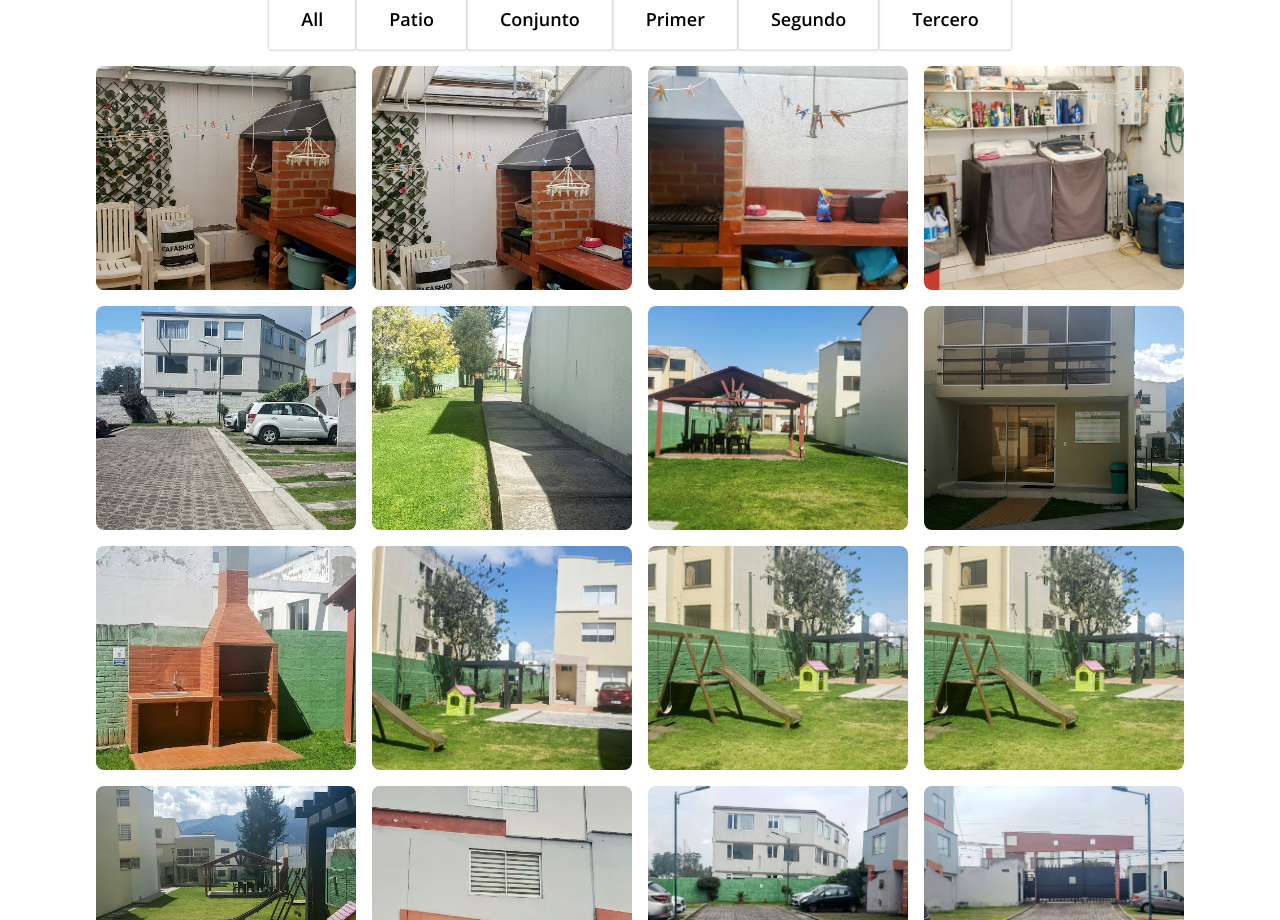
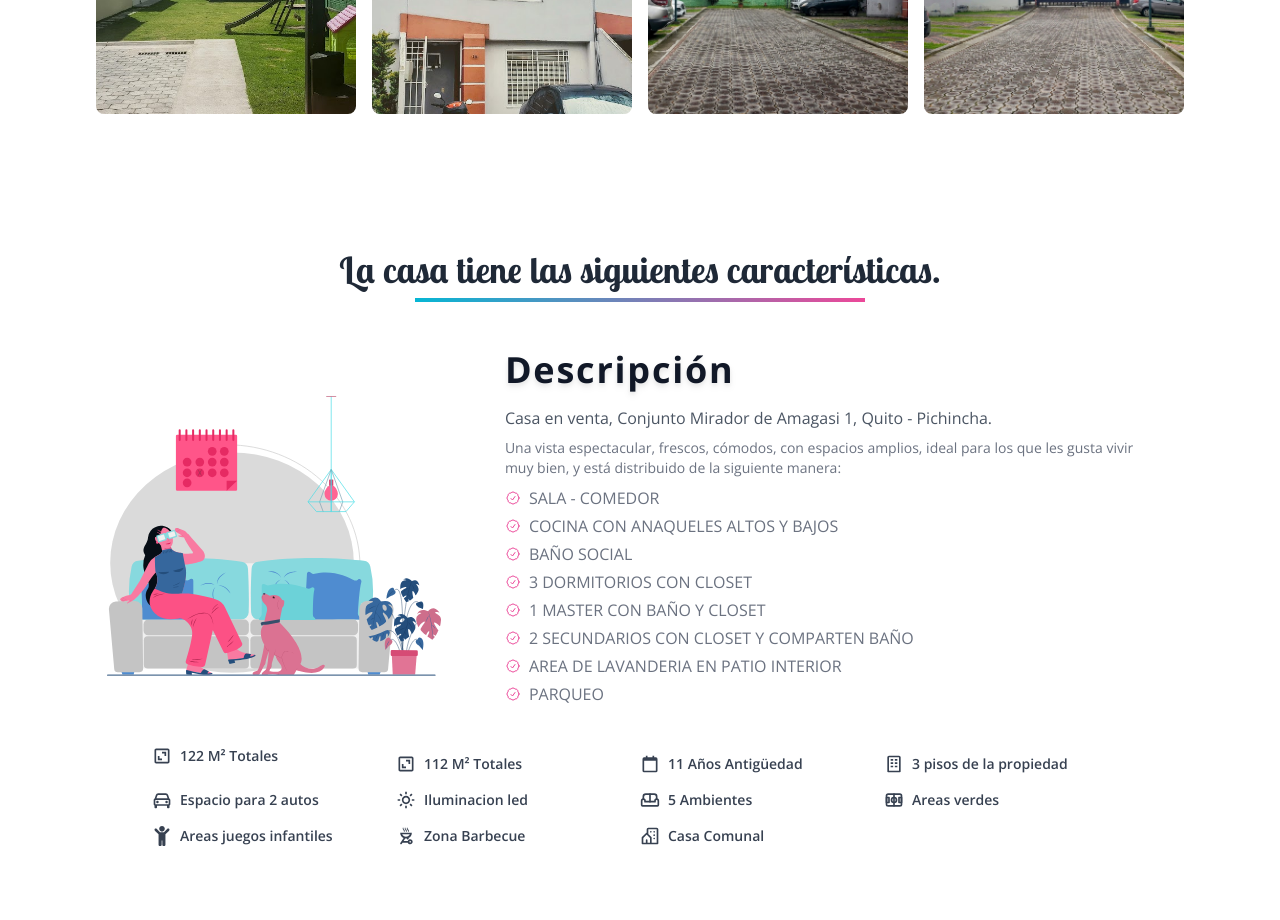
Before and after one commit to Santyluito/WebSiteHome, a React (Vite) app: page / in a window 1280 px wide. Shown: the part 1880-2800 px from the top of the page. Built offline with nearby package versions, Linux system fonts and the light colour scheme.

Commit message:
modificaciones de el nav

```diff
--- a/src/App.jsx
+++ b/src/App.jsx
@@ -4,14 +4,15 @@ import { Navbar2 } from "./components/Navbar2";
 
 function App() {
   return (
-    <div className="App font-OpenSans">
+    <main className="App font-OpenSans">
       <Navbar2 />
       <Hero />
+      <Gallery3 />
       <Feactures2 />
-      <Gallery3 />
       <Contact />
       <Footer />
-    </div>
+
+    </main>
   );
 }
 
--- a/src/components/Contact.jsx
+++ b/src/components/Contact.jsx
@@ -13,7 +13,7 @@ export const Contact = () => {
   };
 
   return (
-    <section id="contact" className="bg-white mt-20">
+    <section id="contact" className="bg-white mt-20 w-full my-4 h-full">
       <div className="py-8 lg:py-16 px-4 mx-auto max-w-screen-md">
         <h2 className="mb-4 text-4xl tracking-tight font-extrabold text-center text-gray-900 ">
           Contáctanos.
--- a/src/components/Feactures2.jsx
+++ b/src/components/Feactures2.jsx
@@ -1,4 +1,8 @@
 import HeadersComponents from "../modules/HeadersComponents";
+import { BiArea, BiBuilding, BiCalendarAlt, BiCar, BiSun } from "react-icons/bi";
+import { TbBuildingCommunity, TbSoccerField, TbSofa } from "react-icons/tb";
+import { FaChild } from "react-icons/fa";
+import { MdOutlineOutdoorGrill } from "react-icons/md";
 
 const SvgIcon = () => {
   return (
@@ -21,7 +25,7 @@ const SvgIcon = () => {
 
 export const Feactures2 = () => {
   return (
-    <section id="feactures" className="md:w-10/12 mx-auto pt-20 h-screen">
+    <section id="feactures" className="md:w-10/12 mx-auto pt-20 h-fit">
       <HeadersComponents title="La casa tiene las siguientes características." />
 
       <div className="grid md:grid-cols-3 gap-8 place-items-center">
@@ -29,7 +33,9 @@ export const Feactures2 = () => {
           <img className="" src="family.svg" alt="" />
         </div>
         <div className="md:col-span-2 space-y-2 mx-2 mb-4 md:mx-8">
-          <h2 className="mb-4 text-3xl md:text-4xl font-extrabold  text-gray-900 tracking-wider drop-shadow-md">Descripción</h2>
+          <h2 className="mb-4 text-3xl md:text-4xl font-extrabold  text-gray-900 tracking-wider drop-shadow-md">
+            Descripción
+          </h2>
           <p className="text-base text-gray-600">
             Casa en venta, Conjunto Mirador de Amagasi 1, Quito - Pichincha.
           </p>
@@ -64,11 +70,48 @@ export const Feactures2 = () => {
               <li className="flex items-center">
                 <SvgIcon /> PARQUEO
               </li>
-              <li className="flex items-center">
-                <SvgIcon /> ILUMINACION LED
-              </li>
             </ol>
           </div>
+        </div>
+      </div>
+
+      <div className="max-w-5xl mx-auto my-4">
+        <div className="px-6">
+          <ul className="text-sm text-gray-700 font-semibold grid md:grid-cols-3 lg:grid-cols-4 grid-rows-3 grid-flow-row space-y-4">
+            <li className="flex items-center">
+              <BiArea className="text-gray-700 text-xl mr-2" /> 122 M² Totales
+            </li>
+            <li className="flex items-center">
+              <BiArea className="text-gray-700 text-xl mr-2" /> 112 M² Totales
+            </li>
+            <li className="flex items-center">
+              <BiCalendarAlt className="text-gray-700 text-xl mr-2" />11 Años Antigüedad
+            </li>
+            <li className="flex items-center">
+              <BiBuilding className="text-gray-700 text-xl mr-2" /> 3 pisos de la propiedad
+            </li>
+            <li className="flex items-center">
+              <BiCar className="text-gray-700 text-xl mr-2" /> Espacio para 2 autos
+            </li>
+            <li className="flex items-center">
+              <BiSun className="text-gray-700 text-xl mr-2" /> Iluminacion led
+            </li>
+            <li className="flex items-center">
+              <TbSofa className="text-gray-700 text-xl mr-2" /> 5 Ambientes
+            </li>
+            <li className="flex items-center">
+              <TbSoccerField className="text-gray-700 text-xl mr-2" /> Areas verdes
+            </li>
+            <li className="flex items-center">
+              <FaChild className="text-gray-700 text-xl mr-2" /> Areas juegos infantiles
+            </li>
+            <li className="flex items-center">
+              <MdOutlineOutdoorGrill className="text-gray-700 text-xl mr-2" /> Zona Barbecue
+            </li>
+            <li className="flex items-center">
+              <TbBuildingCommunity className="text-gray-700 text-xl mr-2" /> Casa Comunal
+            </li>
+          </ul>
         </div>
       </div>
     </section>
--- a/src/components/Gallery3.jsx
+++ b/src/components/Gallery3.jsx
@@ -25,7 +25,7 @@ export const Gallery3 = () => {
   }, []);
 
   return (
-    <section id="gallery" className=" h-full mx-auto px-5 py-2 mt-24  lg:px-24">
+    <section id="gallery" className=" h-full mx-auto px-5 py-2 lg:px-24">
       <HeadersComponents title="Galeria" />
       <div className="flex">
         <ul className="flex my-4 mx-auto">
--- a/src/components/Hero.jsx
+++ b/src/components/Hero.jsx
@@ -18,7 +18,7 @@ export const Hero = () => {
                 Hermosa Casa <span className="text-pink-700">en venta</span>
               </h2>
               <p className="drop-shadow-2xl py-2 text-xl">
-                En una zona segura y cerca del centro norte de Quito.
+                En una zona segura y a minutos del centro norte de Quito.
               </p>
               <a href="#contact">
                 <button className="bg-white text-black hover:bg-white/80 hover:text-gray-700 transition duration-200 mt-4">
--- a/src/components/Navbar2.jsx
+++ b/src/components/Navbar2.jsx
@@ -1,12 +1,11 @@
 import { useState } from "react";
-import { AiOutlineWhatsApp } from "react-icons/ai";
 import { HiBars3, HiHomeModern, HiOutlineXMark } from "react-icons/hi2";
 import ButtonW from "../modules/ButtonW";
 
 let links = [
   { name: "Inicio", link: "#" },
+  { name: "Galeria", link: "#gallery" },
   { name: "Caracteristicas", link: "#feactures" },
-  { name: "Galeria", link: "#gallery" },
   { name: "Contactos", link: "#contact" },
 ];
 
@@ -14,13 +13,16 @@ export const Navbar2 = () => {
   const [open, setOpen] = useState(false);
 
   return (
-    <div className="fixed w-screen z-50">
-      <nav className="md:flex justify-between space-y-8 md:space-y-0 bg-white md:bg-white/5 py-8 md:py-1 md:px-10 px-7">
-        <a href="#" className="font-bold text-2xl cursor-pointer flex items-center font-Lobster text-gray-800 drop-shadow-lg">
-            <span className="text-3xl text-pink-700 mr-1 md:mr-3 ">
-              <HiHomeModern />
-            </span>
-            Casa en Venta
+    <div className="absolute w-full z-50">
+      <nav className="md:flex justify-between space-y-8 md:space-y-0 bg-white md:bg-white/75 py-8 md:py-1 md:px-10 px-7">
+        <a
+          href="#"
+          className="font-bold text-2xl cursor-pointer flex items-center font-Lobster text-gray-800 drop-shadow-lg"
+        >
+          <span className="text-3xl text-pink-700 mr-1 md:mr-3 ">
+            <HiHomeModern />
+          </span>
+          Casa en Venta
         </a>
 
         <div className="text-3xl p-1 active:ring active:ring-offset-4 active:ring-pink-700 rounded-full absolute right-6 top-0 cursor-pointer duration-200 md:hidden">
@@ -30,7 +32,7 @@ export const Navbar2 = () => {
         </div>
         <ul
           className={`md:flex md:items-center space-y-0 md:space-y-0 md:space-x-8 md:mr-6 transition-all duration-[2000] ease-in ${
-            open ? "" : "hidden"
+            open ? "relative" : "hidden"
           }`}
         >
           {links.map((lnk) => (
--- /dev/null
+++ b/src/modules/ButtonFlot.jsx
@@ -0,0 +1,16 @@
+import { AiOutlineWhatsApp } from "react-icons/ai";
+
+const ButtonFlot = () => {
+  return (
+    <a
+      className="bg-green-700 text-white text-2xl p-2 rounded-full hover:bg-green-400 duration-300 flex justify-center items-center outline outline-offset-1 outline-1"
+      href="https://wa.link/zzislj"
+      target="_blank"
+    >
+      <AiOutlineWhatsApp className="mr-2 md:mr-0" />
+      {/* <span className="md:hidden text-lg">+593 9950 12120</span> */}
+    </a>
+  );
+};
+
+export default ButtonFlot;
```
